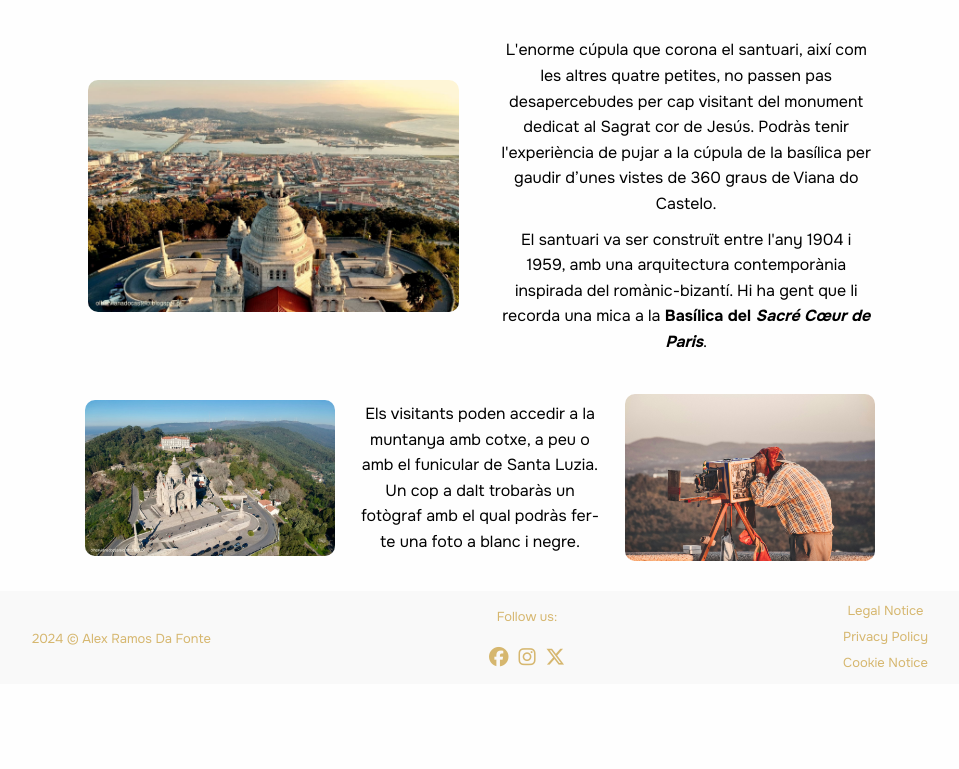
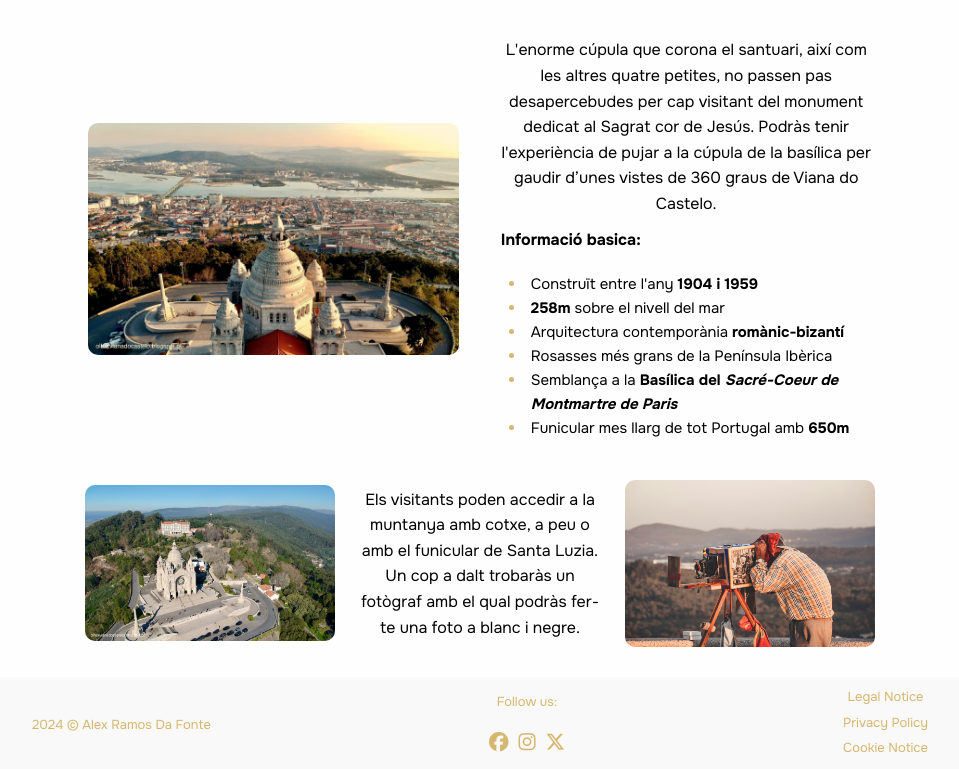
Before and after one commit to AlexFonte/EINES-I-HTML-CSS-PAC-1, a website built with Parcel: page src/detall.html in a window 1280 px wide. Shown: the part 772-1541 px from the top of the page, without its empty margins (160-1119 px from the left). Before the commit the page ends 1456 px from the top, so only its background shows below. Built offline with nearby package versions, Linux system fonts and the light colour scheme; a web font is replaced by a local one.

Commit message:
fix images detall.html add list
Signed-off-by: Alex Fonte <aramosdf@gmail.com>

```diff
--- a/src/css/style.css
+++ b/src/css/style.css
@@ -533,6 +533,27 @@ nav a {
     gap: 1rem;
 }
 
+.info.list {
+    width: 100%;
+    text-align: left;
+}
+
+.info.list ul {
+    margin-left: 2.5rem;
+    margin-top: 2rem;
+    border-radius: 5px;
+    font-size: 1.5rem;
+}
+
+.info.list li::marker {
+    color: var(--v-gold);
+}
+
+.info.list li {
+    list-style: disc outside;
+    padding-left: 0.5rem;
+}
+
 .content-box-detail .img-card:hover {
     box-shadow: var(--box-sadow);
 }
@@ -650,7 +671,7 @@ nav a {
     .article-detail-two .img-card,
     .article-detail-two .info,
     .article-detail-tree .img-card,
-    .article-detail-tree .info{
+    .article-detail-tree .info {
         width: 100%;
     }
 }
@@ -765,7 +786,7 @@ nav a {
     .article-detail-two .img-card,
     .article-detail-two .info,
     .article-detail-tree .img-card,
-    .article-detail-tree .info{
+    .article-detail-tree .info {
         width: 100%;
     }
 }
--- a/src/detall.html
+++ b/src/detall.html
@@ -62,12 +62,35 @@
                          width="600" height="400">
                     <div class="info p-two">
                         <p class="">L'enorme cúpula que corona el santuari, així com les altres quatre petites, no
-                            passen pas desapercebudes per cap visitant del monument dedicat al Sagrat cor de Jesús. Podràs tenir
-                            l'experiència de pujar a la cúpula de la basílica per gaudir d’unes vistes de 360 graus de Viana
+                            passen pas desapercebudes per cap visitant del monument dedicat al Sagrat cor de Jesús.
+                            Podràs tenir
+                            l'experiència de pujar a la cúpula de la basílica per gaudir d’unes vistes de 360 graus de
+                            Viana
                             do Castelo.
                         </p>
-                        <p>El santuari va ser construït entre l'any 1904 i 1959, amb una arquitectura contemporània
-                            inspirada del romànic-bizantí. Hi ha gent que li recorda una mica a la <strong>Basílica del <i>Sacré Cœur de Paris</i></strong>.</p>
+                        <div class="info list">
+                            <p><strong>Informació basica:</strong></p>
+                            <ul>
+                                <li>
+                                    <span>Construït entre l'any <strong>1904 i 1959</strong></span>
+                                </li>
+                                <li>
+                                    <span><strong>258m</strong> sobre el nivell del mar</span>
+                                </li>
+                                <li>
+                                    <span>Arquitectura contemporània <strong>romànic-bizantí</strong></span>
+                                </li>
+                                <li>
+                                    <span>Rosasses més grans de la Península Ibèrica</span>
+                                </li>
+                                <li>
+                                    <span>Semblança a la <strong>Basílica del <i>Sacré-Coeur de Montmartre de Paris</i></strong></span>
+                                </li>
+                                <li>
+                                    <span>Funicular mes llarg de tot Portugal amb <strong>650m</strong></span>
+                                </li>
+                            </ul>
+                        </div>
                     </div>
                 </article>
 
@@ -78,7 +101,8 @@
 
                     <div class="info">
                         <p>Els visitants poden accedir a la muntanya amb cotxe, a peu o amb el funicular de Santa
-                            Luzia. Un cop a dalt trobaràs un fotògraf amb el qual podràs fer-te una foto a blanc i negre.</p>
+                            Luzia. Un cop a dalt trobaràs un fotògraf amb el qual podràs fer-te una foto a blanc i
+                            negre.</p>
                     </div>
 
                     <img class="img-card hvr-grow" src="img/hombre-camara.jpg"
```
Also changed, not shown: src/img/readme.md.
